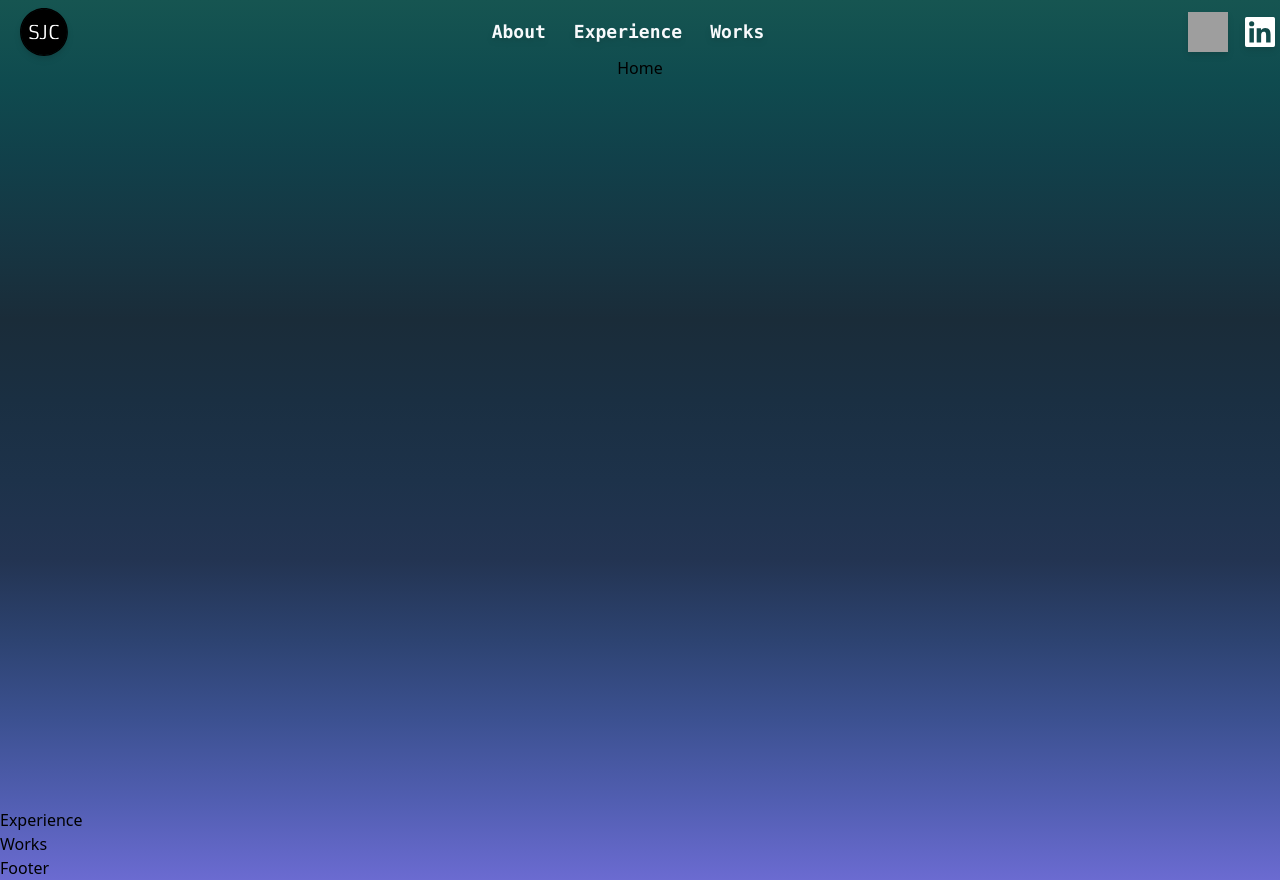
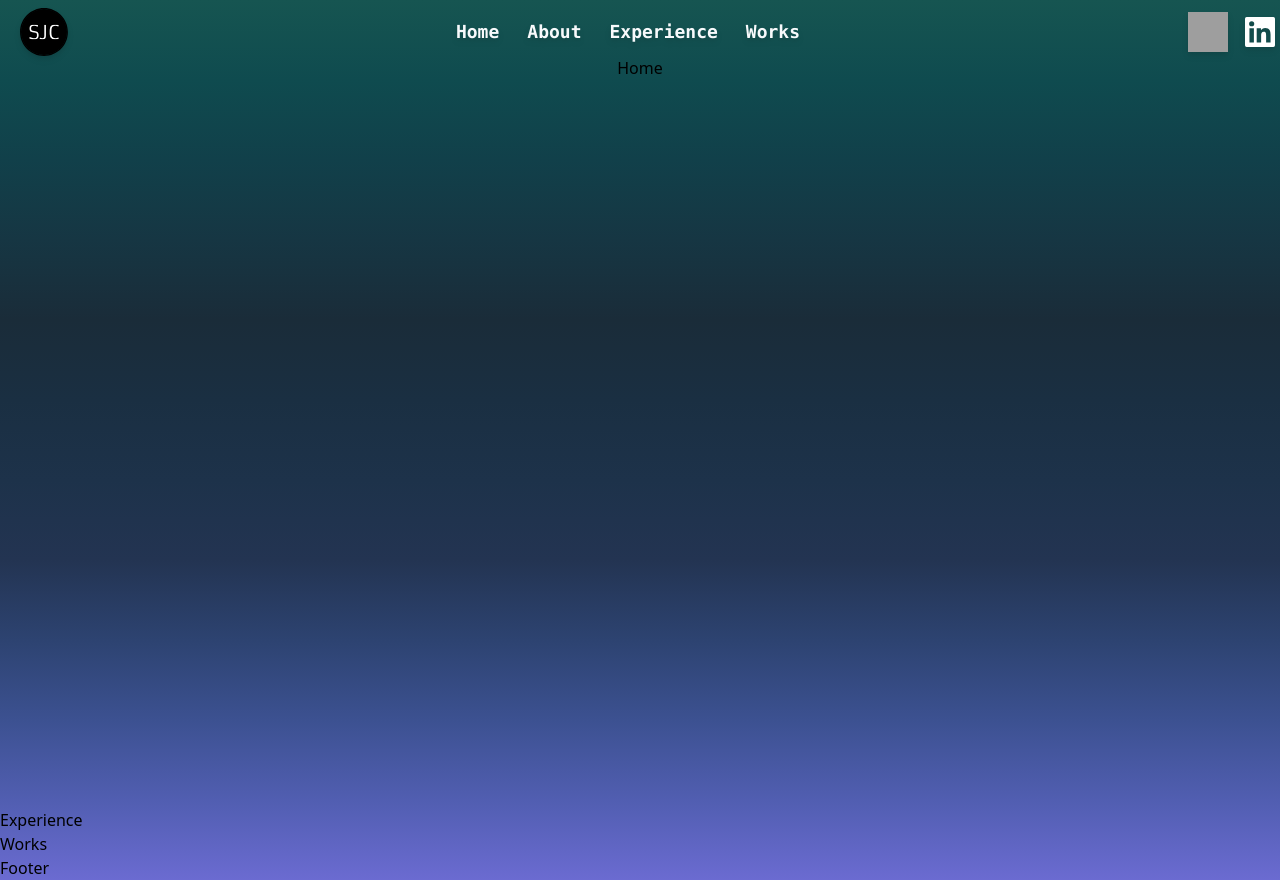
Before and after one commit to sjcrippa/portfolio-2023, a React (Vite) app: page / in a window 1280 px wide. Built offline with nearby package versions, Linux system fonts and the light colour scheme; grey boxes are pictures that could not be loaded.

Commit message:
nav and goes

```diff
--- a/src/components/navbar/Navbar.jsx
+++ b/src/components/navbar/Navbar.jsx
@@ -17,6 +17,8 @@ const Navbar = () => {
                 <ul
                 className='font-mono font-bold text-lg flex mx-auto gap-7'>
                     <a
+                    className='transition ease-in-out hover:scale-110 duration-100 text-slate-50 hover:text-blue-300' href="#">Home</a>
+                    <a
                     className='transition ease-in-out hover:scale-110 duration-100 text-slate-50 hover:text-blue-300' href="#">About</a>
                     <a
                     className='transition ease-in-out hover:scale-110 duration-100 text-slate-50 hover:text-blue-300' href="#">Experience</a>
```
